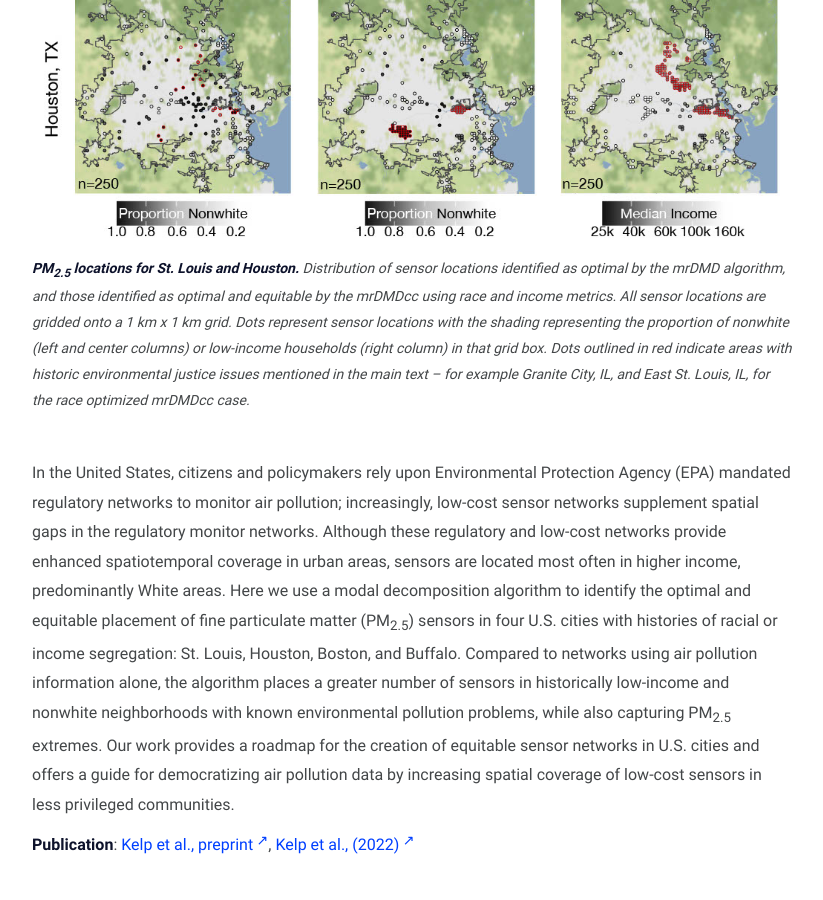
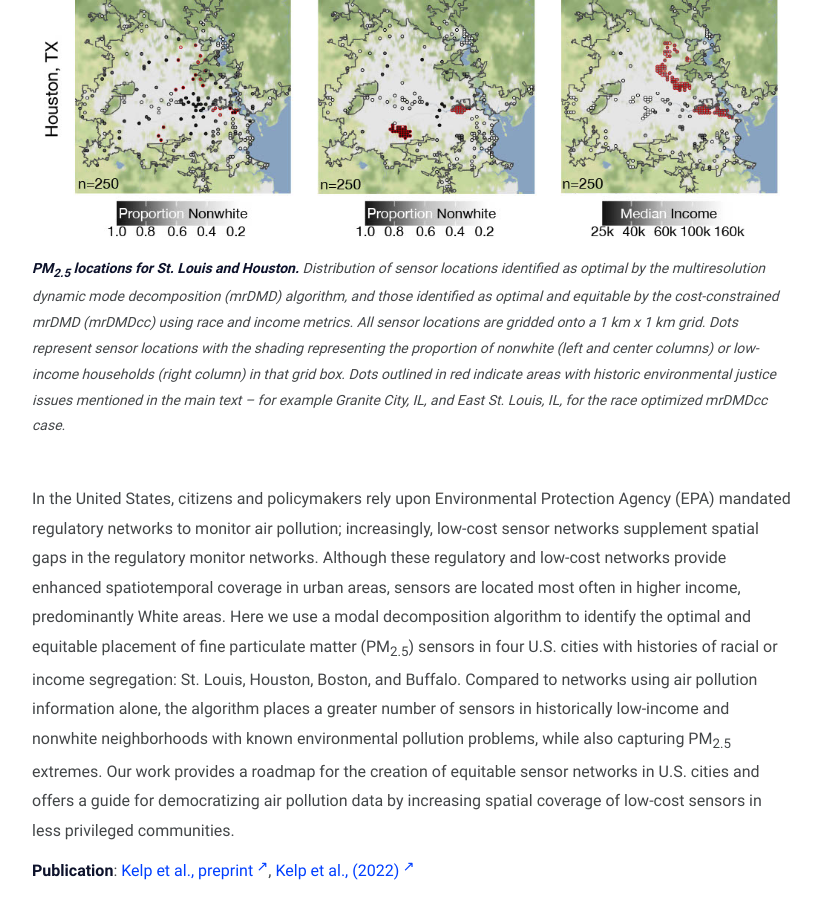
Before and after one commit to mkelp/mkelp.github.io, a Jekyll site: the page built from research.md, in a window 1280 px wide and 900 px high, scrolled down 2935 px. Shown: the whole window, without its empty margins (228-1051 px from the left). Built offline with Jekyll 4.4.1, drawn with Linux system fonts in a browser that asks for light colours.

Commit message:
july 22c

```diff
--- a/research.md
+++ b/research.md
@@ -47,7 +47,7 @@ Global models of atmospheric chemistry are computationally expensive. The chemic
 
 <figure>
 <img src="/assets/img/EJsensors2.jpg" alt="sensors fig">
-<figcaption><b>PM<sub>2.5</sub> locations for St. Louis and Houston.</b> Distribution of sensor locations identified as optimal by the mrDMD algorithm, and those identified as optimal and equitable by the mrDMDcc using race and income metrics. All sensor locations are gridded onto a 1 km x 1 km grid. Dots represent sensor locations with the shading representing the proportion of nonwhite (left and center columns) or low-income households (right column) in that grid box. Dots outlined in red indicate areas with historic environmental justice issues mentioned in the main text – for example Granite City, IL, and East St. Louis, IL, for the race optimized mrDMDcc case.
+<figcaption><b>PM<sub>2.5</sub> locations for St. Louis and Houston.</b> Distribution of sensor locations identified as optimal by the  multiresolution dynamic mode decomposition (mrDMD) algorithm, and those identified as optimal and equitable by the cost-constrained mrDMD (mrDMDcc) using race and income metrics. All sensor locations are gridded onto a 1 km x 1 km grid. Dots represent sensor locations with the shading representing the proportion of nonwhite (left and center columns) or low-income households (right column) in that grid box. Dots outlined in red indicate areas with historic environmental justice issues mentioned in the main text – for example Granite City, IL, and East St. Louis, IL, for the race optimized mrDMDcc case.
 </figcaption>
 </figure>
 
```
